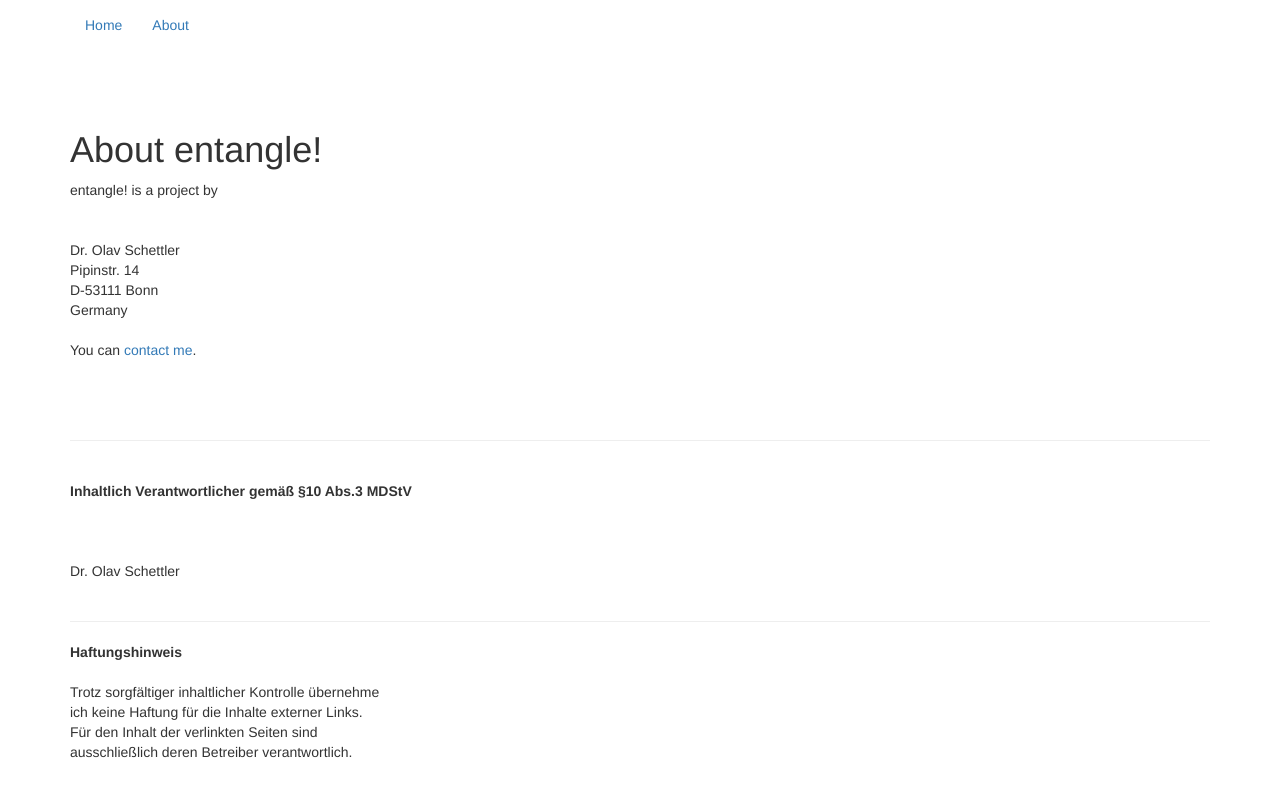
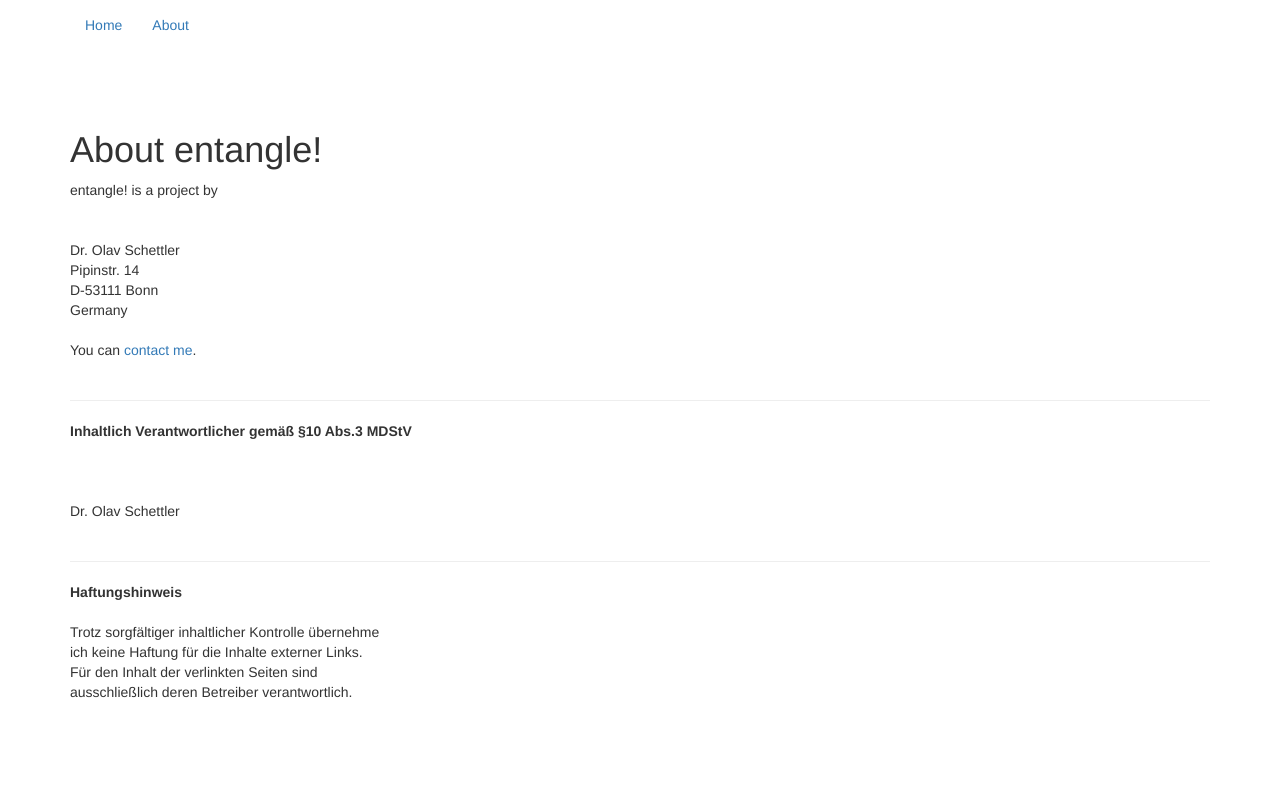
Before and after one commit to oschettler/entangle, a Jekyll site: the page built from about.html, in a window 1280 px wide. Shown: the top 797 px of the page. Built offline with Jekyll 4.4.1, drawn with Linux system fonts in a browser that asks for light colours; nearby versions of some CDN libraries.

Commit message:
save about.html

```diff
--- a/about.html
+++ b/about.html
@@ -16,10 +16,7 @@ res:
 <div><br clear="none"/></div>
 <div>You can <a shape="rect" href="https://olav.net/contact">contact me</a>.</div>
 <div><br clear="none"/></div>
-<div><br clear="none"/></div>
-<div><br clear="none"/></div>
-<hr/>
-<div><br clear="none"/></div>
+<div><hr/></div>
 <div><strong>Inhaltlich Verantwortlicher gemäß §10 Abs.3 MDStV</strong></div>
 <div><br clear="none"/></div>
 <div><br clear="none"/></div>
```
